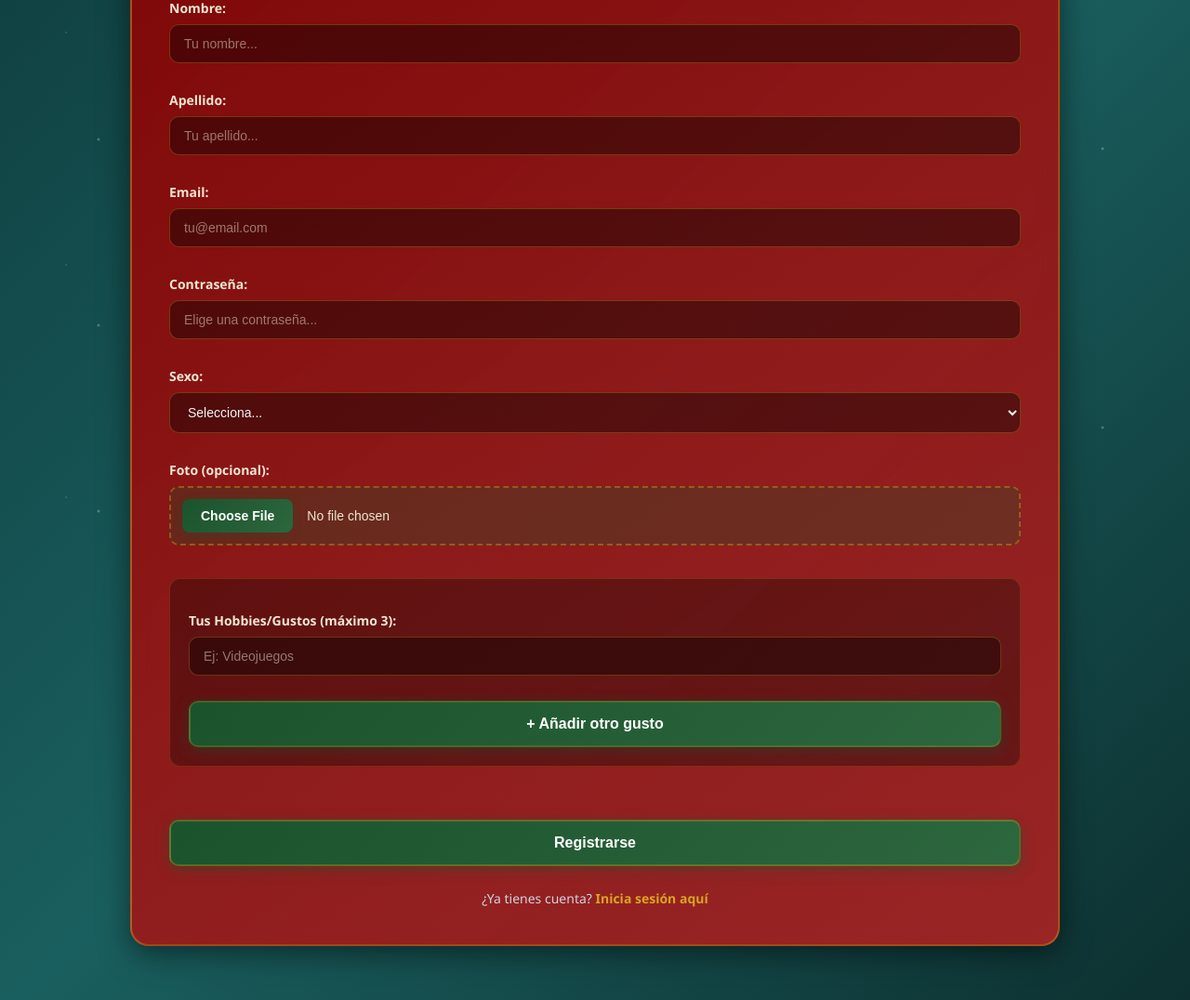
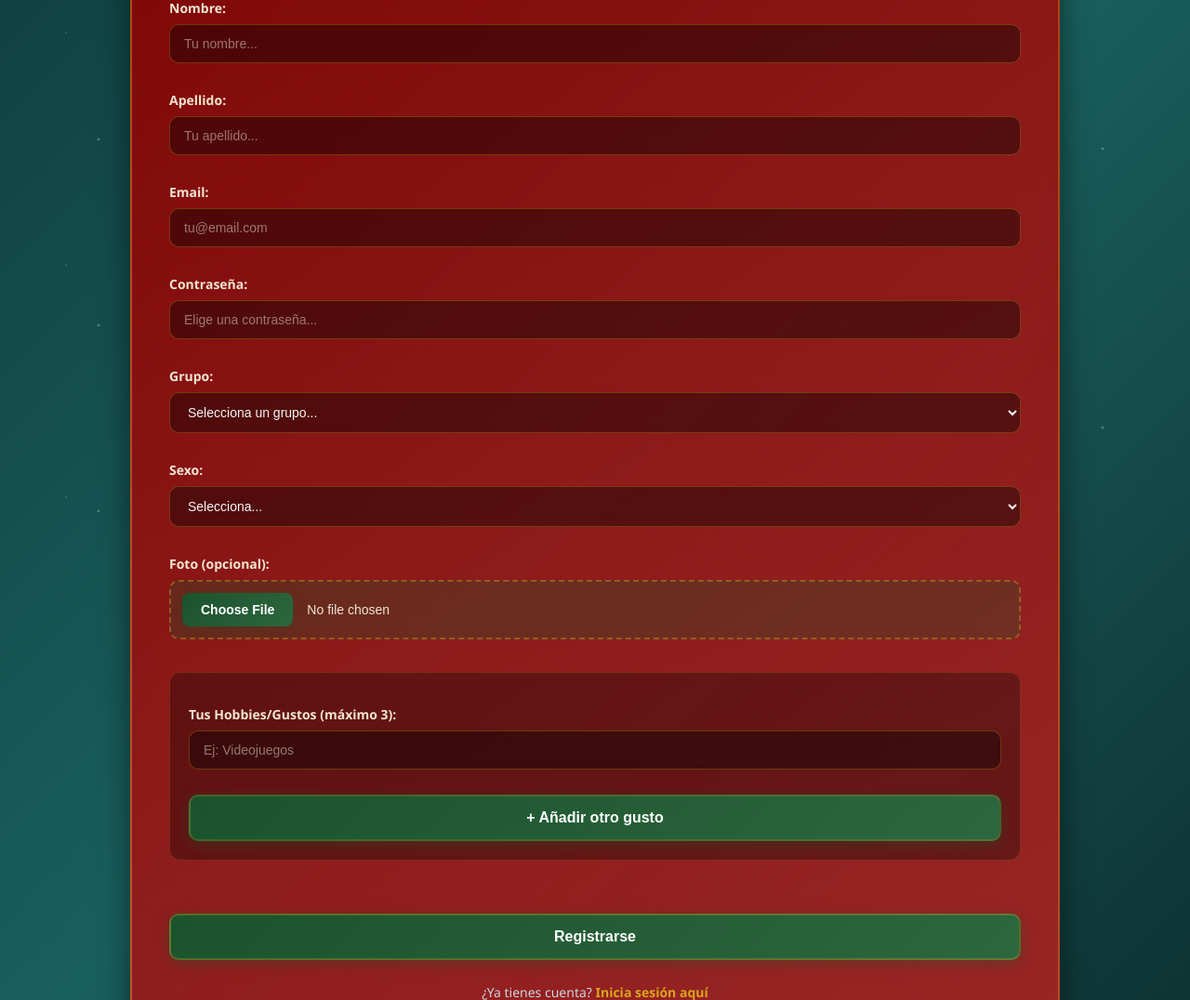
Before and after one commit to Angelsospedra/amigo_invisible, a PHP site: page /registro.php in a window 1280 px wide. Shown: the part 176-1252 px from the top of the page at 93% size. Run offline with PHP 8.4, Linux system fonts and the light colour scheme; data that the repository does not hold is empty.

Commit message:
Eleccion de grupos en registro.php

```diff
--- a/registro.php
+++ b/registro.php
@@ -3,6 +3,10 @@ session_start();
 include('conexion.php');
 
 $mensaje = "";
+
+// 1. OBTENER GRUPOS PARA EL DESPLEGABLE
+$sql_grupos = "SELECT * FROM grupos";
+$result_grupos = $conn->query($sql_grupos);
 
 if ($_SERVER["REQUEST_METHOD"] === "POST") {
 
@@ -11,11 +15,12 @@ if ($_SERVER["REQUEST_METHOD"] === "POST") {
     $email = $_POST['email'] ?? "";
     $password = $_POST['password'] ?? "";
     $gender = $_POST['gender'] ?? "";
+    $grupo_id = $_POST['grupo_id'] ?? "";
     $hobbies = $_POST['hobby'] ?? [];
 
-    // Validaciones básicas
-    if (empty($nombre) || empty($apellido) || empty($email) || empty($password) || empty($gender)) {
-        $mensaje = "Por favor completa todos los campos requeridos.";
+    // Validamos datos
+    if (empty($nombre) || empty($apellido) || empty($email) || empty($password) || empty($gender) || empty($grupo_id)) {
+        $mensaje = "Por favor completa todos los campos requeridos, incluyendo el grupo.";
     } else {
 
         // Verificar si el email ya existe
@@ -49,7 +54,7 @@ if ($_SERVER["REQUEST_METHOD"] === "POST") {
             // Hash de contraseña
             $password_hash = password_hash($password, PASSWORD_DEFAULT);
 
-            // Insertar participante
+            // 2. INSERTAR PARTICIPANTE
             $stmt2 = $conn->prepare("
                 INSERT INTO participantes (nombre, apellido, email, password, gender, foto, hobbies)
                 VALUES (?, ?, ?, ?, ?, ?, ?)
@@ -57,8 +62,24 @@ if ($_SERVER["REQUEST_METHOD"] === "POST") {
             $stmt2->bind_param("sssssss", $nombre, $apellido, $email, $password_hash, $gender, $foto_nombre, $hobbies_json);
 
             if ($stmt2->execute()) {
-                $mensaje = "¡Registro exitoso! Redirigiendo al login...";
-                header("Refresh: 2; url=login.php");
+
+                // 3. RECUPERAR EL ID DEL USUARIO RECIÉN CREADO
+                // Esta función devuelve el ID autoincremental de la última consulta INSERT
+                $nuevo_participante_id = $conn->insert_id;
+
+                // 4. INSERTAR EN LA TABLA INTERMEDIA (participante_grupo)
+                // Asumo que tu tabla tiene columnas: participante_id y grupo_id
+                $stmt_grupo = $conn->prepare("INSERT INTO participante_grupo (participante_id, grupo_id) VALUES (?, ?)");
+                $stmt_grupo->bind_param("ii", $nuevo_participante_id, $grupo_id);
+
+                if($stmt_grupo->execute()){
+                    $mensaje = "¡Registro exitoso y grupo asignado! Redirigiendo al login...";
+                    header("Refresh: 2; url=login.php");
+                } else {
+                    $mensaje = "Registro parcial: Usuario creado pero error al asignar grupo.";
+                }
+                $stmt_grupo->close();
+
             } else {
                 $mensaje = "Error al registrar. Intenta de nuevo.";
             }
@@ -102,6 +123,19 @@ $conn->close();
             <label>Contraseña:</label>
             <input type="password" name="password" placeholder="Elige una contraseña..." required>
 
+            <label>Grupo:</label>
+            <select name="grupo_id" required>
+                <option value="">Selecciona un grupo...</option>
+                <?php
+                // Recorremos los resultados de la consulta hecha al inicio
+                if ($result_grupos->num_rows > 0) {
+                    while($grupo = $result_grupos->fetch_assoc()) {
+                        echo '<option value="' . $grupo['id'] . '">' . htmlspecialchars($grupo['nombre']) . '</option>';
+                    }
+                }
+                ?>
+            </select>
+
             <label>Sexo:</label>
             <select name="gender" required>
                 <option value="">Selecciona...</option>
@@ -112,7 +146,6 @@ $conn->close();
             <label>Foto (opcional):</label>
             <input type="file" name="foto" accept="image/*">
 
-            <!-- SECCIÓN DE HOBBIES -->
             <div class="hobbies-container">
                 <label><strong>Tus Hobbies/Gustos (máximo 3):</strong></label>
 
```
